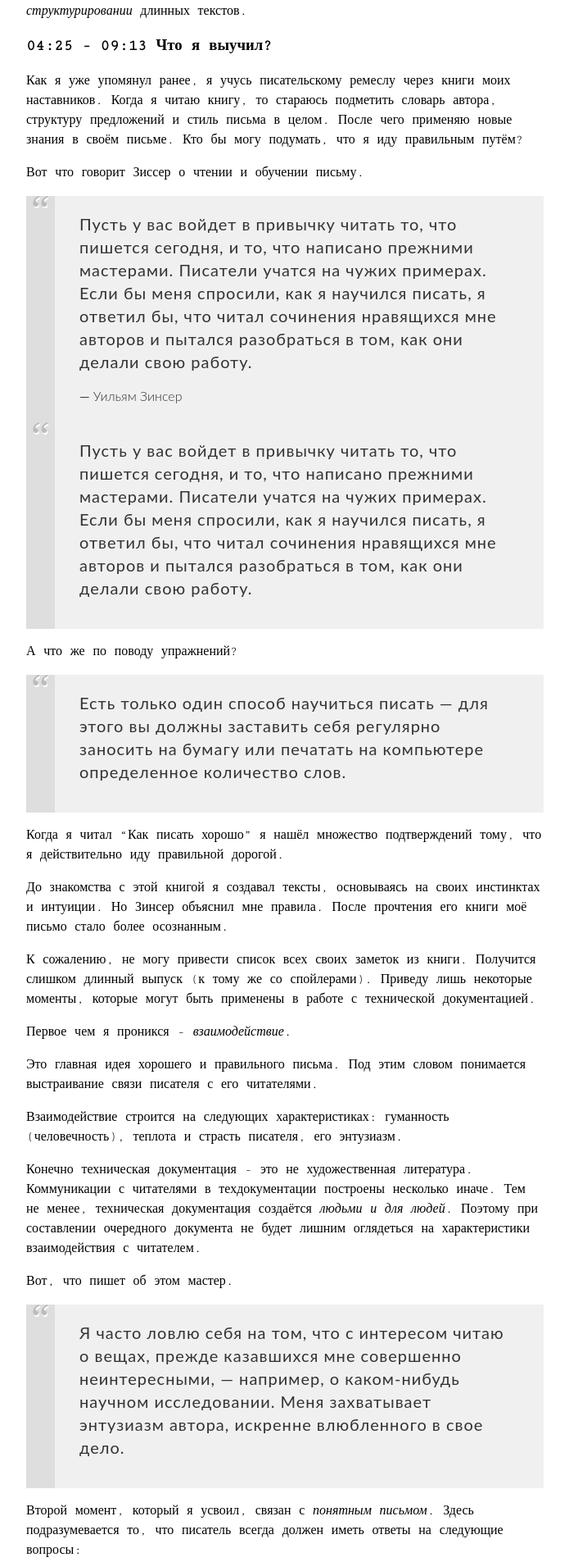
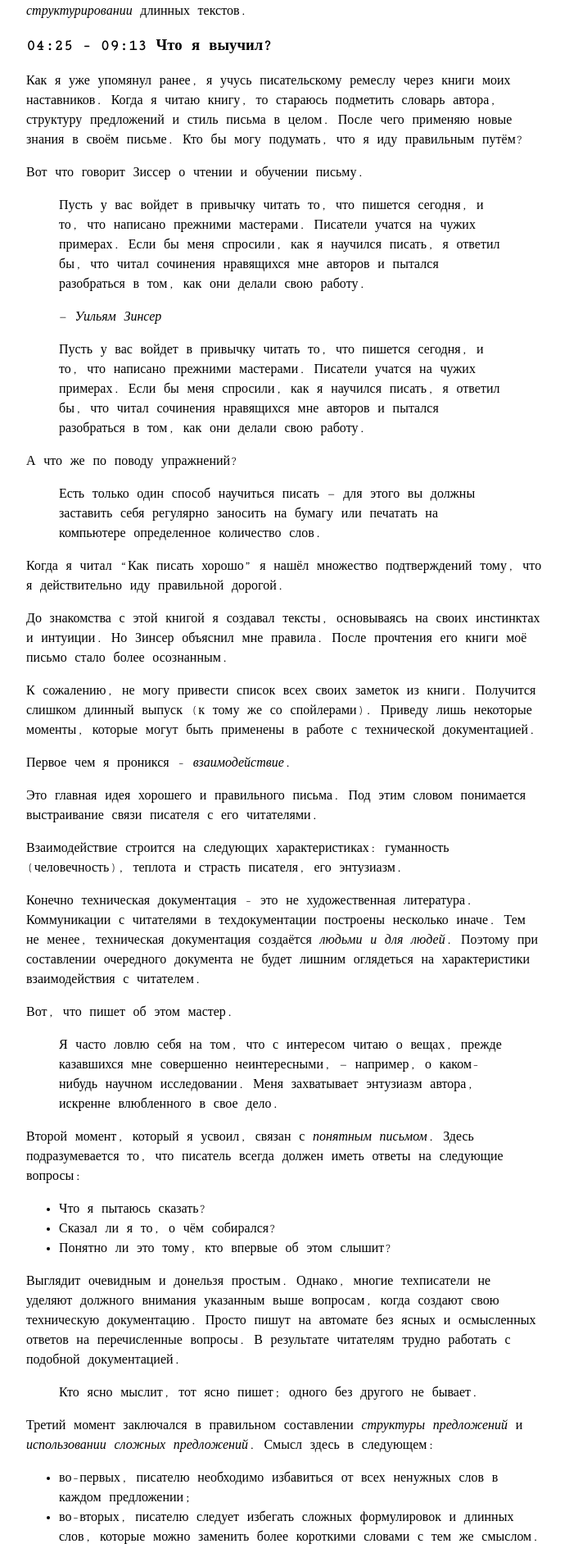
Before and after one commit to techwritex/techcommpod, a Jekyll site: the page built from _posts/2023-03-02-vypusk-3-zinser-kak-pisat-khorosho.md, in a window 1280 px wide. Shown: the part 2405-4310 px from the top of the page at 82% size, without its empty margins (292-987 px from the left). Built offline with Jekyll 4.4.1, drawn with Linux system fonts in a browser that asks for light colours.

Commit message:
techcommpod-0.42

```diff
--- a/_posts/2023-03-02-vypusk-3-zinser-kak-pisat-khorosho.md
+++ b/_posts/2023-03-02-vypusk-3-zinser-kak-pisat-khorosho.md
@@ -80,7 +80,7 @@ episode: "Уильям Зинсер. Как писать хорошо"
 
 Вот что говорит Зиссер о чтении и обучении письму.
 
-<blockquote>
+<blockquote id="#myblockquote">
   <p>Пусть у вас войдет в привычку читать то, что пишется сегодня, и то, что написано прежними мастерами. Писатели учатся на чужих примерах. Если бы меня спросили, как я научился писать, я ответил бы, что читал сочинения нравящихся мне авторов и пытался разобраться в том, как они делали свою работу.</p>
   <footer>— <cite>Уильям Зинсер</cite></footer>
 </blockquote>
--- a/assets/css/style.css
+++ b/assets/css/style.css
@@ -109,7 +109,7 @@ a:hover	{
 	text-decoration: underline;
 }
 
-blockquote {
+#myblockquote {
 	margin: 0;
 	background: #F0F0F1;
 	color: #333334;
@@ -119,7 +119,7 @@ blockquote {
 	font-family: 'Lato', sans-serif;
 }
 
-blockquote:before {
+#myblockquote:before {
 	content: "\201C";
 	font-family: serif;
 	position: absolute;
@@ -130,14 +130,14 @@ blockquote:before {
 	text-shadow: 1px 2px 0 white;
 }
 
-blockquote p {
+#myblockquote p {
 	margin: 0 0 16px;
 	font-size: 20px;
 	letter-spacing: .05em;
 	line-height: 1.4;
 }
 
-blockquote cite {
+#myblockquote cite {
 	font-style: normal;
 	font-weight: 300;
 }
```
